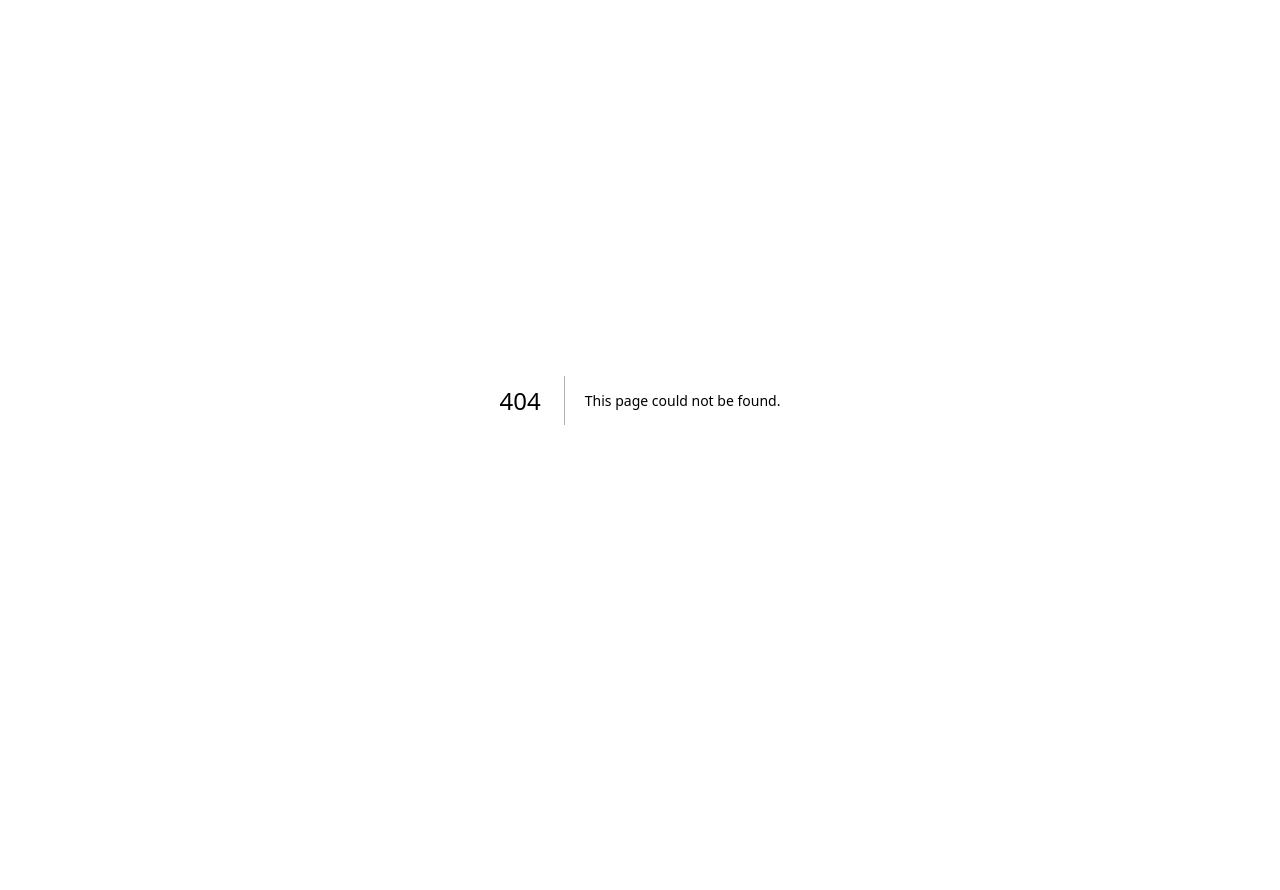
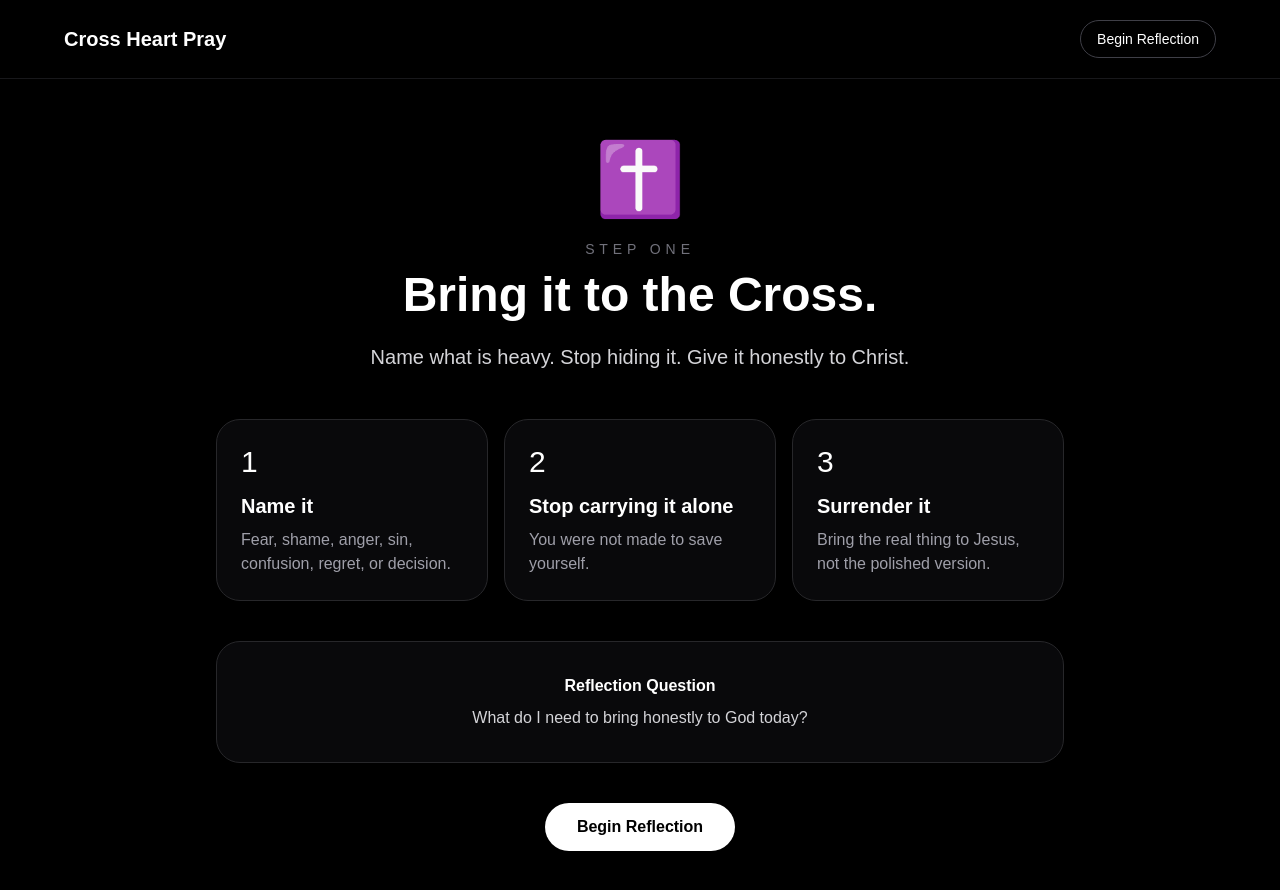
Before and after one commit to djvaughn22/open-mirror, a Next.js app: page /cross in a window 1280 px wide. Before the commit this address had no page. Shown: the top 890 px of the page. Before the commit the page ends 800 px from the top, so only its background shows below. Built offline with nearby package versions, Linux system fonts and the light colour scheme.

Commit message:
Add simple Cross Heart Pray step pages

```diff
--- /dev/null
+++ b/src/app/cross/page.tsx
@@ -0,0 +1,59 @@
+import Link from "next/link";
+
+export default function CrossPage() {
+  return (
+    <main className="min-h-screen bg-black text-white">
+      <header className="border-b border-zinc-900 px-6 py-5">
+        <nav className="mx-auto flex max-w-6xl items-center justify-between">
+          <Link href="/" className="text-xl font-bold">Cross Heart Pray</Link>
+          <Link href="/#begin" className="rounded-full border border-zinc-700 px-4 py-2 text-sm">
+            Begin Reflection
+          </Link>
+        </nav>
+      </header>
+
+      <section className="mx-auto max-w-4xl px-6 py-16 text-center">
+        <div className="mb-6 text-7xl">✝️</div>
+        <p className="mb-3 text-sm uppercase tracking-[0.35em] text-zinc-500">Step One</p>
+        <h1 className="mb-6 text-5xl font-bold">Bring it to the Cross.</h1>
+        <p className="mx-auto mb-12 max-w-2xl text-xl text-zinc-300">
+          Name what is heavy. Stop hiding it. Give it honestly to Christ.
+        </p>
+
+        <div className="grid gap-4 text-left md:grid-cols-3">
+          <div className="rounded-3xl border border-zinc-800 bg-zinc-950 p-6">
+            <p className="mb-3 text-3xl">1</p>
+            <h2 className="mb-2 text-xl font-semibold">Name it</h2>
+            <p className="text-zinc-400">Fear, shame, anger, sin, confusion, regret, or decision.</p>
+          </div>
+
+          <div className="rounded-3xl border border-zinc-800 bg-zinc-950 p-6">
+            <p className="mb-3 text-3xl">2</p>
+            <h2 className="mb-2 text-xl font-semibold">Stop carrying it alone</h2>
+            <p className="text-zinc-400">You were not made to save yourself.</p>
+          </div>
+
+          <div className="rounded-3xl border border-zinc-800 bg-zinc-950 p-6">
+            <p className="mb-3 text-3xl">3</p>
+            <h2 className="mb-2 text-xl font-semibold">Surrender it</h2>
+            <p className="text-zinc-400">Bring the real thing to Jesus, not the polished version.</p>
+          </div>
+        </div>
+
+        <div className="mt-10 rounded-3xl border border-zinc-800 bg-zinc-950 p-8">
+          <p className="mb-2 font-semibold">Reflection Question</p>
+          <p className="text-zinc-300">
+            What do I need to bring honestly to God today?
+          </p>
+        </div>
+
+        <Link
+          href="/#begin"
+          className="mt-10 inline-block rounded-full bg-white px-8 py-3 font-semibold text-black"
+        >
+          Begin Reflection
+        </Link>
+      </section>
+    </main>
+  );
+}
--- /dev/null
+++ b/src/app/heart/page.tsx
@@ -0,0 +1,59 @@
+import Link from "next/link";
+
+export default function HeartPage() {
+  return (
+    <main className="min-h-screen bg-black text-white">
+      <header className="border-b border-zinc-900 px-6 py-5">
+        <nav className="mx-auto flex max-w-6xl items-center justify-between">
+          <Link href="/" className="text-xl font-bold">Cross Heart Pray</Link>
+          <Link href="/#begin" className="rounded-full border border-zinc-700 px-4 py-2 text-sm">
+            Begin Reflection
+          </Link>
+        </nav>
+      </header>
+
+      <section className="mx-auto max-w-4xl px-6 py-16 text-center">
+        <div className="mb-6 text-7xl">❤️</div>
+        <p className="mb-3 text-sm uppercase tracking-[0.35em] text-zinc-500">Step Two</p>
+        <h1 className="mb-6 text-5xl font-bold">Let God’s love tell the truth.</h1>
+        <p className="mx-auto mb-12 max-w-2xl text-xl text-zinc-300">
+          Your feelings are real, but they are not your foundation. God’s Word is.
+        </p>
+
+        <div className="grid gap-4 text-left md:grid-cols-3">
+          <div className="rounded-3xl border border-zinc-800 bg-zinc-950 p-6">
+            <p className="mb-3 text-3xl">1</p>
+            <h2 className="mb-2 text-xl font-semibold">Notice the lie</h2>
+            <p className="text-zinc-400">Fear, shame, pride, rejection, or self-condemnation.</p>
+          </div>
+
+          <div className="rounded-3xl border border-zinc-800 bg-zinc-950 p-6">
+            <p className="mb-3 text-3xl">2</p>
+            <h2 className="mb-2 text-xl font-semibold">Receive the truth</h2>
+            <p className="text-zinc-400">You are loved by God through Christ.</p>
+          </div>
+
+          <div className="rounded-3xl border border-zinc-800 bg-zinc-950 p-6">
+            <p className="mb-3 text-3xl">3</p>
+            <h2 className="mb-2 text-xl font-semibold">Walk in grace</h2>
+            <p className="text-zinc-400">God’s love frees you to repent, heal, and move forward.</p>
+          </div>
+        </div>
+
+        <div className="mt-10 rounded-3xl border border-zinc-800 bg-zinc-950 p-8">
+          <p className="mb-2 font-semibold">Reflection Question</p>
+          <p className="text-zinc-300">
+            What truth about God’s love do I need to receive today?
+          </p>
+        </div>
+
+        <Link
+          href="/#begin"
+          className="mt-10 inline-block rounded-full bg-white px-8 py-3 font-semibold text-black"
+        >
+          Begin Reflection
+        </Link>
+      </section>
+    </main>
+  );
+}
--- /dev/null
+++ b/src/app/pray/page.tsx
@@ -0,0 +1,59 @@
+import Link from "next/link";
+
+export default function PrayPage() {
+  return (
+    <main className="min-h-screen bg-black text-white">
+      <header className="border-b border-zinc-900 px-6 py-5">
+        <nav className="mx-auto flex max-w-6xl items-center justify-between">
+          <Link href="/" className="text-xl font-bold">Cross Heart Pray</Link>
+          <Link href="/#begin" className="rounded-full border border-zinc-700 px-4 py-2 text-sm">
+            Begin Reflection
+          </Link>
+        </nav>
+      </header>
+
+      <section className="mx-auto max-w-4xl px-6 py-16 text-center">
+        <div className="mb-6 text-7xl">🙏</div>
+        <p className="mb-3 text-sm uppercase tracking-[0.35em] text-zinc-500">Step Three</p>
+        <h1 className="mb-6 text-5xl font-bold">Pray into the next faithful step.</h1>
+        <p className="mx-auto mb-12 max-w-2xl text-xl text-zinc-300">
+          Praise God, ask for His will, and ask for strength to follow.
+        </p>
+
+        <div className="grid gap-4 text-left md:grid-cols-3">
+          <div className="rounded-3xl border border-zinc-800 bg-zinc-950 p-6">
+            <p className="mb-3 text-3xl">1</p>
+            <h2 className="mb-2 text-xl font-semibold">Praise</h2>
+            <p className="text-zinc-400">Remember who God is before reacting to what happened.</p>
+          </div>
+
+          <div className="rounded-3xl border border-zinc-800 bg-zinc-950 p-6">
+            <p className="mb-3 text-3xl">2</p>
+            <h2 className="mb-2 text-xl font-semibold">Ask</h2>
+            <p className="text-zinc-400">Ask for His will, wisdom, peace, courage, and humility.</p>
+          </div>
+
+          <div className="rounded-3xl border border-zinc-800 bg-zinc-950 p-6">
+            <p className="mb-3 text-3xl">3</p>
+            <h2 className="mb-2 text-xl font-semibold">Follow</h2>
+            <p className="text-zinc-400">Take the next faithful step, even if it is small.</p>
+          </div>
+        </div>
+
+        <div className="mt-10 rounded-3xl border border-zinc-800 bg-zinc-950 p-8">
+          <p className="mb-2 font-semibold">Reflection Question</p>
+          <p className="text-zinc-300">
+            What is the next faithful step God may be calling me to take?
+          </p>
+        </div>
+
+        <Link
+          href="/#begin"
+          className="mt-10 inline-block rounded-full bg-white px-8 py-3 font-semibold text-black"
+        >
+          Begin Reflection
+        </Link>
+      </section>
+    </main>
+  );
+}
```
